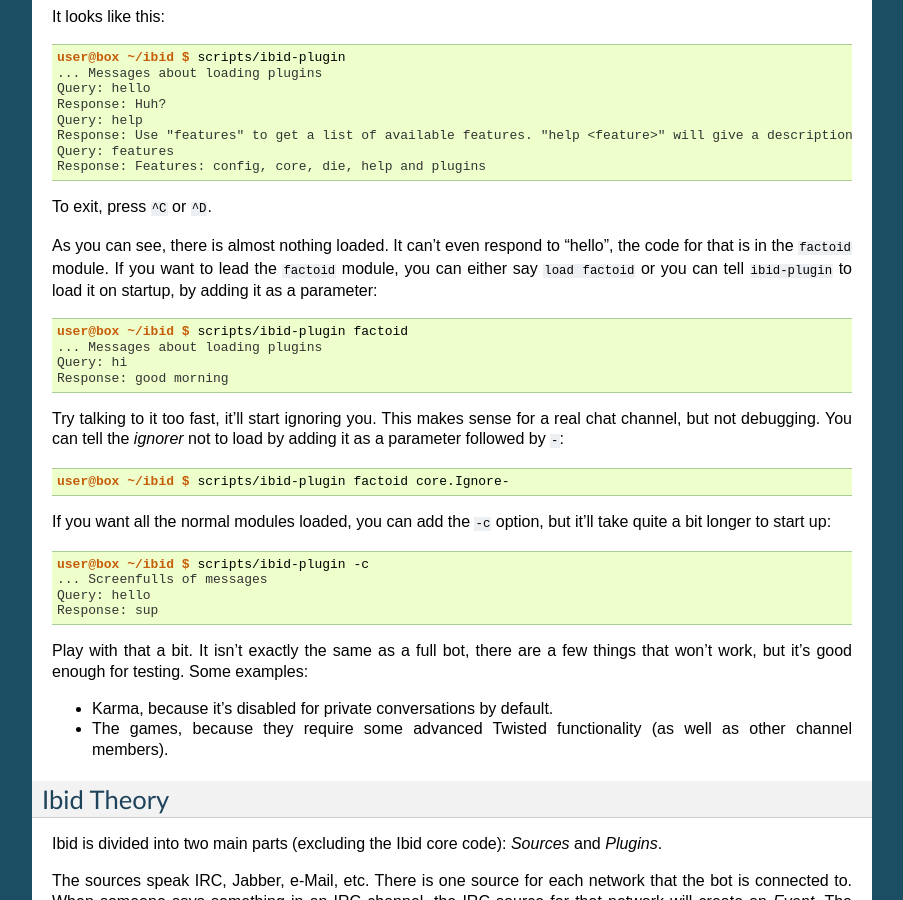
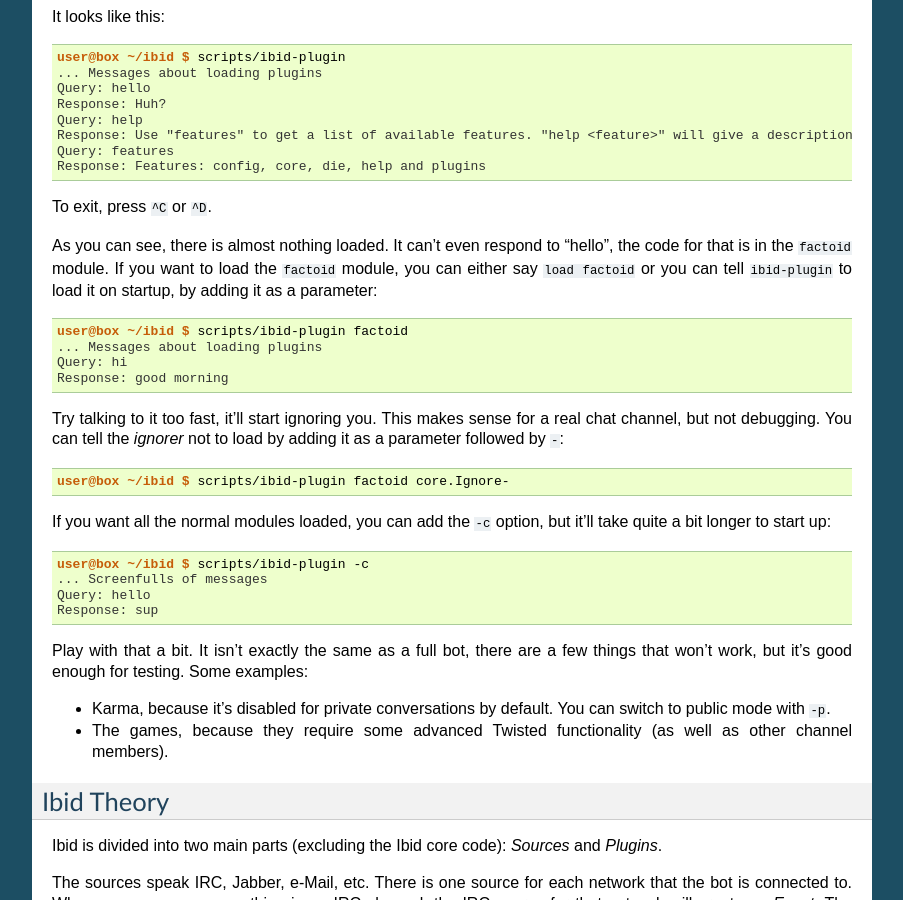
Before and after one commit to ibid/ibid, a Sphinx documentation site: the page built from docs/tutorial.rst, in a window 1280 px wide and 900 px high, scrolled down 837 px. Shown: the whole window, without its empty margins (198-1101 px from the left). Built offline with Sphinx 7.4.7, drawn with Linux system fonts in a browser that asks for light colours.

Commit message:
Fixed Michael's review points

```diff
--- a/docs/factoids.rst
+++ b/docs/factoids.rst
@@ -164,6 +164,7 @@ you just want to make a small change::
 And finally, removal::
 
    <tumbleweed> tibid: forget ibid
+   <tibid> tumbleweed: Sure
    <tumbleweed> tibid: ibid
    <tibid> tumbleweed: What?
 
--- a/docs/tutorial.rst
+++ b/docs/tutorial.rst
@@ -68,7 +68,7 @@ To exit, press ``^C`` or ``^D``.
 As you can see, there is almost nothing loaded.
 It can't even respond to "hello", the code for that is in the
 ``factoid`` module.
-If you want to lead the ``factoid`` module, you can either say ``load
+If you want to load the ``factoid`` module, you can either say ``load
 factoid`` or you can tell ``ibid-plugin`` to load it on startup, by
 adding it as a parameter::
 
@@ -98,6 +98,7 @@ won't work, but it's good enough for testing.
 Some examples:
 
 * Karma, because it's disabled for private conversations by default.
+  You can switch to public mode with ``-p``.
 * The games, because they require some advanced Twisted functionality
   (as well as other channel members).
 
```
